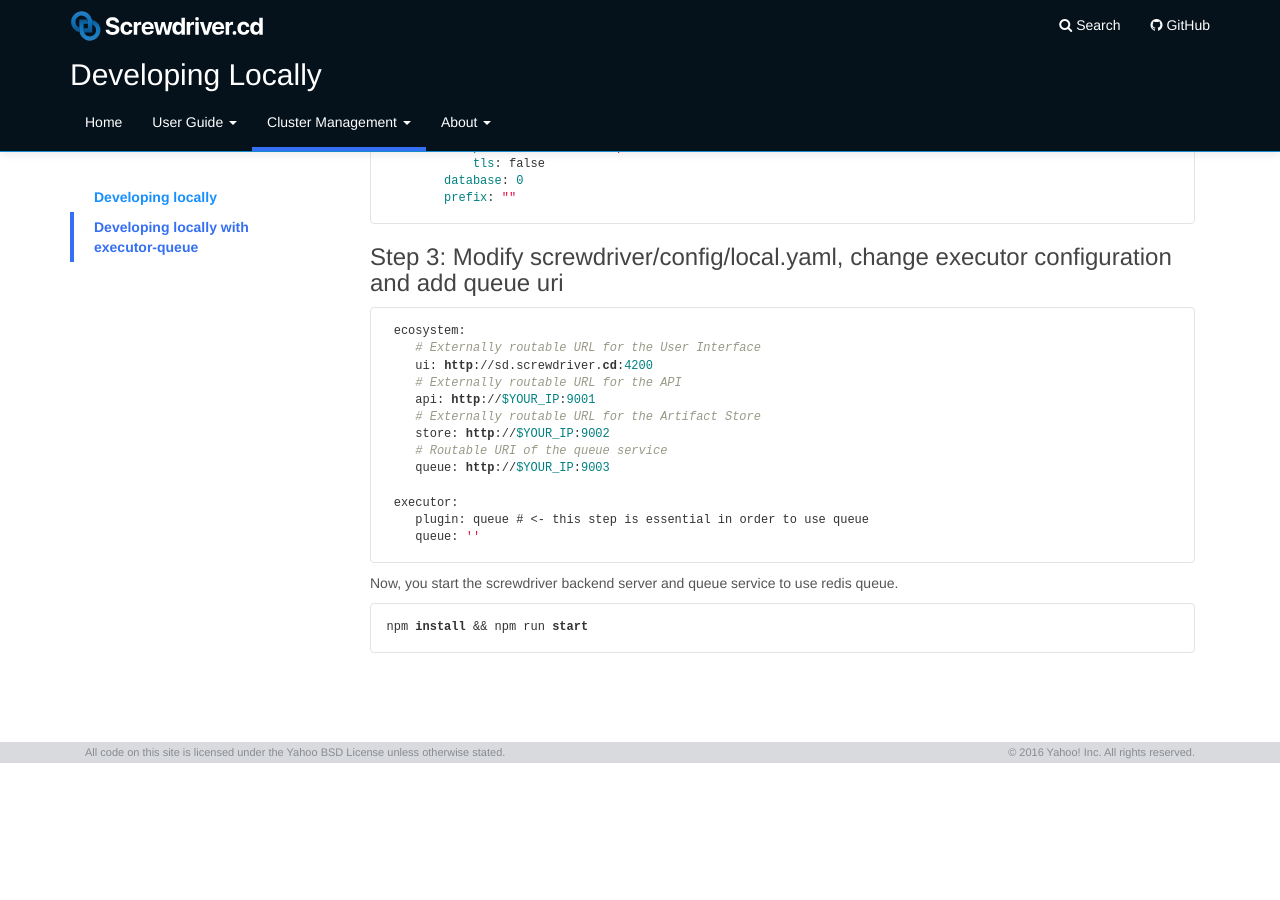
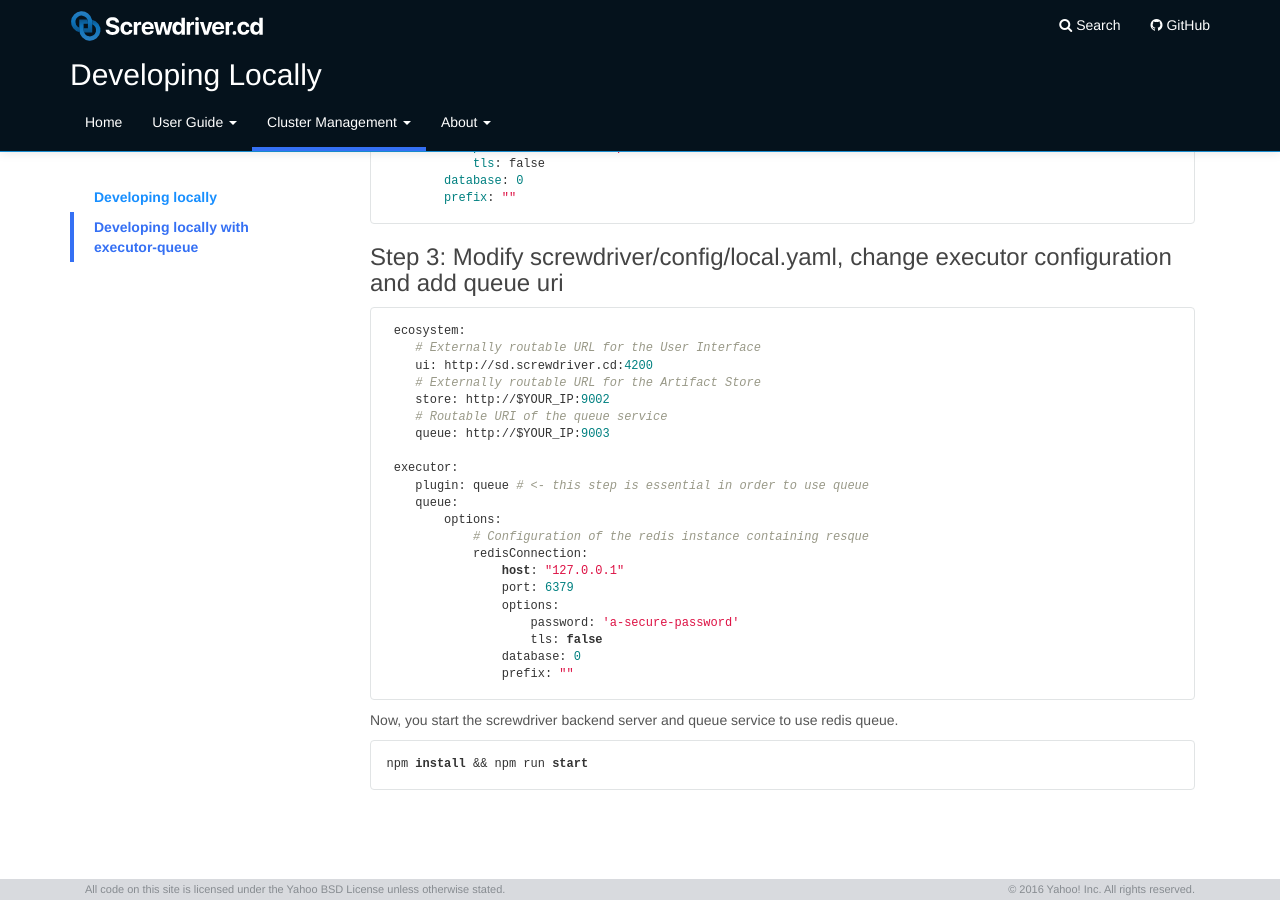
Before and after one commit to screwdriver-cd/guide, a Jekyll site: the page built from docs/cluster-management/developing-locally.md, in a window 1280 px wide and 900 px high, scrolled down 5679 px. Built offline with Jekyll 4.4.1, drawn with Linux system fonts in a browser that asks for light colours; before the commit the page ends 6442 px from its top, so only the background shows below that.

Commit message:
fix: developing-locally (#412)

````diff
--- a/docs/cluster-management/developing-locally.md
+++ b/docs/cluster-management/developing-locally.md
@@ -274,8 +274,6 @@ git clone git@github.com:screwdriver-cd/queue-service.git
  ecosystem:
     # Externally routable URL for the User Interface
     ui: http://sd.screwdriver.cd:4200
-    # Externally routable URL for the API
-    api: http://$YOUR_IP:9001
     # Externally routable URL for the Artifact Store
     store: http://$YOUR_IP:9002
     # Routable URI of the queue service
@@ -283,7 +281,17 @@ git clone git@github.com:screwdriver-cd/queue-service.git
 
  executor:
     plugin: queue # <- this step is essential in order to use queue
-    queue: ''
+    queue:
+        options:
+            # Configuration of the redis instance containing resque
+            redisConnection:
+                host: "127.0.0.1"
+                port: 6379
+                options:
+                    password: 'a-secure-password'
+                    tls: false
+                database: 0
+                prefix: ""
 ```
 
 Now, you start the screwdriver backend server and queue service to use redis queue.
````
